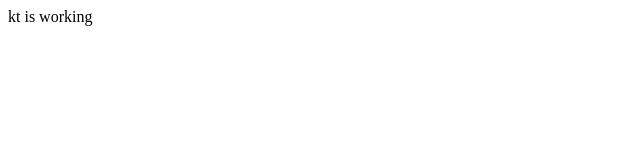
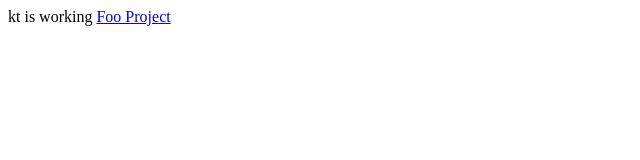
Before and after one commit to stolksdorf/test_repo2, a plain HTML site: page index.html in a window 1280 px wide. Shown: the whole page, without its empty margins (0-640 px from the left). Drawn offline with Linux system fonts and the light colour scheme.

Commit message:
Update index.html

```diff
--- a/index.html
+++ b/index.html
@@ -3,6 +3,9 @@
 <body>
 kt is working
 
+  <a href='/test_repo2/foo'>Foo Project</a>
+
+
 </body>
 
 </html>
```
